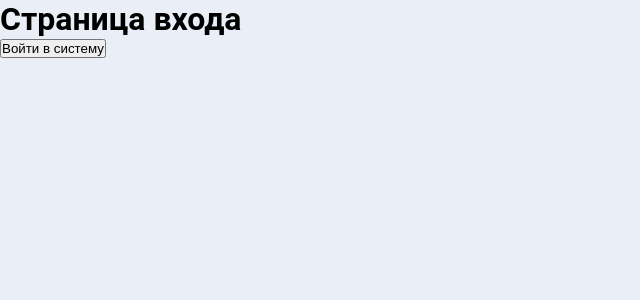
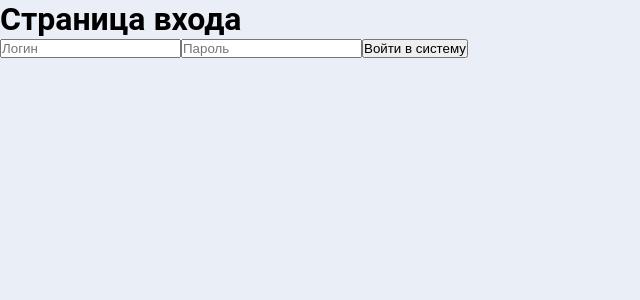
Before and after one commit to katyazametnina-ops/skypro-kanban, a React (Vite) app: page /login in a window 1280 px wide. Shown: the top 300 px of the page, without its empty margins (0-640 px from the left). Built offline with nearby package versions, Linux system fonts and the light colour scheme.

Commit message:
Начата работа над дз с внедрением API в React

```diff
--- a/src/pages/LoginPage.jsx
+++ b/src/pages/LoginPage.jsx
@@ -1,18 +1,59 @@
+import { useState } from "react";
 import { useNavigate } from "react-router-dom";
+import { signIn } from "../services/auth";
 
 export default function LoginPage({ setIsAuth }) {
   const navigate = useNavigate();
 
-  const handleLogin = (e) => {
+  const [formData, setFormData] = useState({
+    login: "",
+    password: "",
+  });
+
+  const [error, setError] = useState("");
+
+  const handleChange = (e) => {
+    const { name, value } = e.target;
+    setFormData({
+      ...formData,
+      [name]: value,
+    });
+  };
+
+  const handleLogin = async (e) => {
     e.preventDefault();
-    setIsAuth(true);
-    navigate("/");
+    try {
+      const data = await signIn(formData);
+      localStorage.setItem("token", data.user.token);
+
+      setIsAuth(true);
+      navigate("/");
+    } catch (err) {
+      setError(err.message);
+    }
   };
 
   return (
     <div>
       <h1>Страница входа</h1>
-      <button onClick={handleLogin}>Войти в систему</button>
+      {error && <p style={{ color: "red" }}>{error}</p>}
+      <form onSubmit={handleLogin}>
+        <input
+          type="text"
+          name="login"
+          value={formData.login}
+          onChange={handleChange}
+          placeholder="Логин"
+        />
+        <input
+          type="password"
+          name="password"
+          value={formData.password}
+          onChange={handleChange}
+          placeholder="Пароль"
+        />
+        <button type="submit">Войти в систему</button>
+      </form>
     </div>
   );
 }
--- /dev/null
+++ b/src/services/api.js
@@ -0,0 +1,13 @@
+const BASE_URL = "https://wedev-api.sky.pro/api";
+
+export const request = async (url, options) => {
+  const response = await fetch(`${BASE_URL}${url}`, options);
+
+  if (!response.ok) {
+    const errorData = await response.json();
+    console.log(errorData);
+    throw new Error(errorData.error);
+  }
+
+  return response.json();
+};
--- /dev/null
+++ b/src/services/auth.js
@@ -0,0 +1,21 @@
+import { request } from "./api";
+
+export const signUp = (userData) => {
+  return request("/user", {
+    method: "POST",
+    headers: {
+      "Content-Type": "",
+    },
+    body: JSON.stringify(userData),
+  });
+};
+
+export const signIn = (userData) => {
+  return request("/user/login", {
+    method: "POST",
+    headers: {
+      "Content-Type": "",
+    },
+    body: JSON.stringify(userData),
+  });
+};
```
Also changed, not shown: src/services/tasks.js (added, +10 -0 lines).
